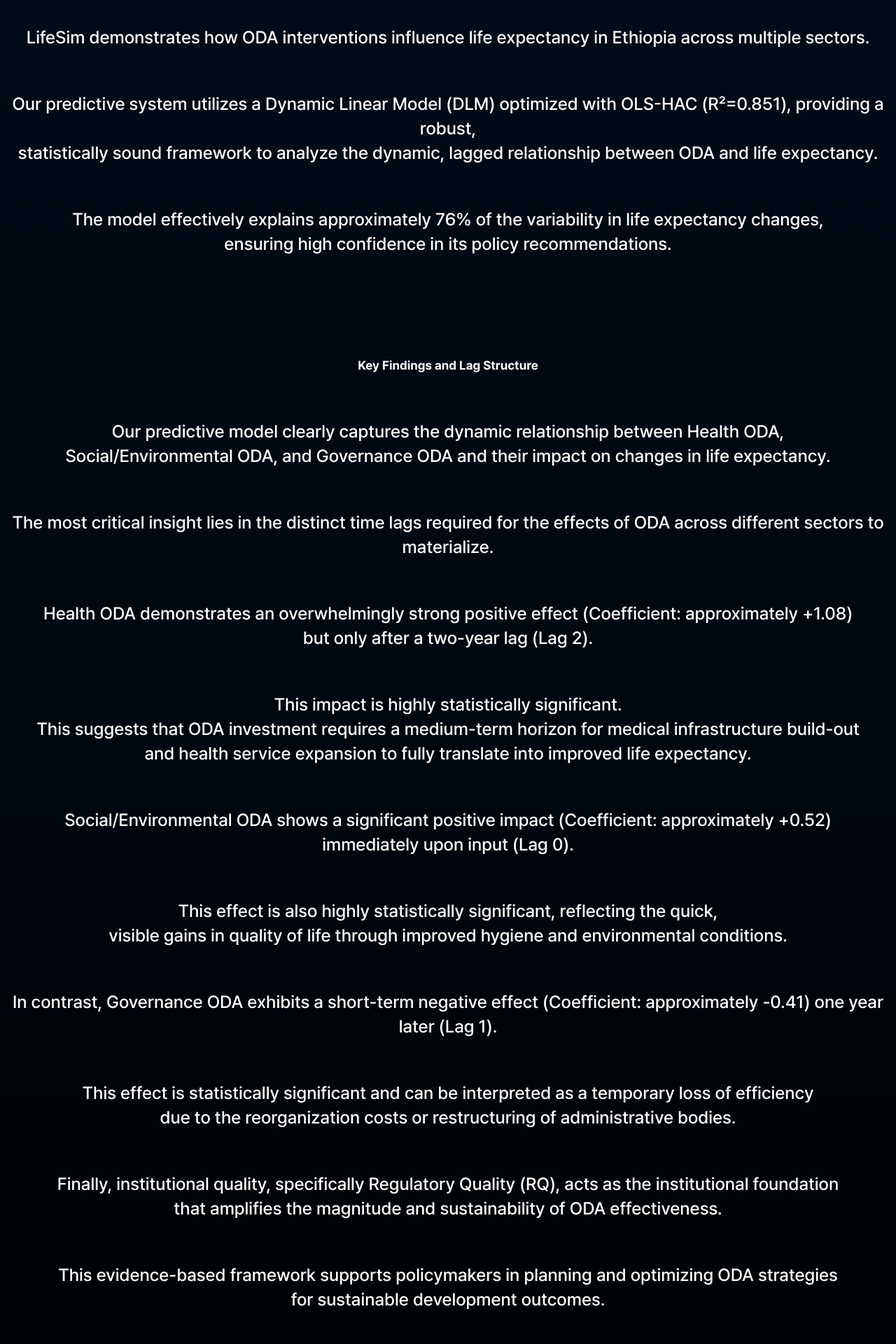
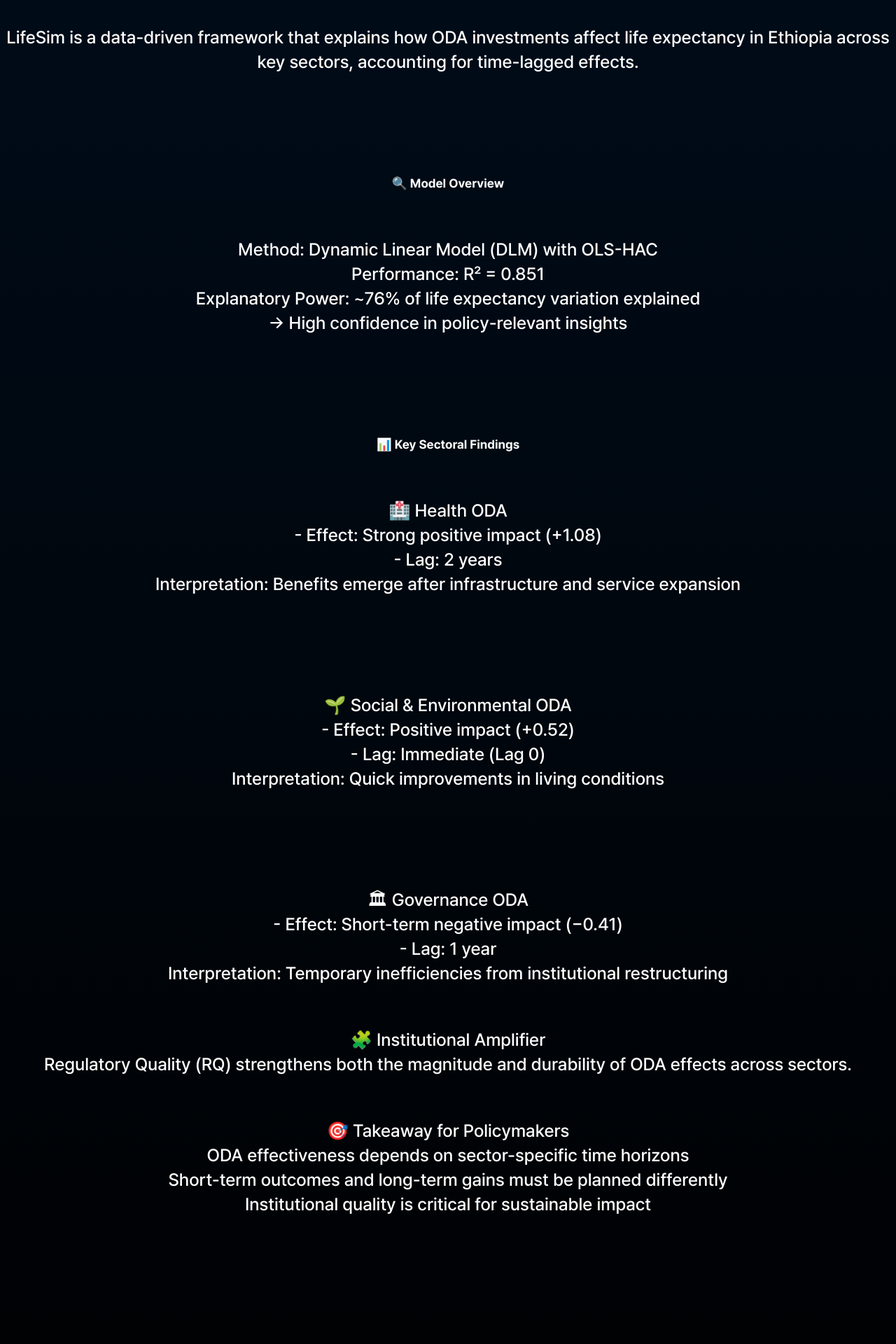
Before and after one commit to hxxee/CYClone-UNDP-ODA-Project, a React (Create React App) app: page /project in a window 1280 px wide. Shown: the part 3700-5620 px from the top of the page at 70% size. Built offline with nearby package versions, Linux system fonts and the light colour scheme.

Commit message:
Update the Conclusion of Project page

```diff
--- a/src/pages/Project.jsx
+++ b/src/pages/Project.jsx
@@ -186,78 +186,87 @@
       <P.Conclusion>Conclusion</P.Conclusion>
       <P.Con>
         <div style={{ fontSize: "1.1rem", fontWeight: 1000 }}>
-          LifeSim: An Evidence-Based Framework for ODA Optimization
+          LifeSim: Evidence-Based Insights for ODA Optimization
         </div>
         <div>
-          LifeSim demonstrates how ODA interventions influence life expectancy in Ethiopia across multiple sectors.
+          LifeSim is a data-driven framework that explains how ODA investments affect life expectancy in Ethiopia across key sectors, accounting for time-lagged effects.
+        </div>
+
+        <br>
+        </br>
+
+        <div style={{ fontSize: "1.1rem", fontWeight: 1000 }}>
+          🔍 Model Overview
         </div>
         <div>
-          Our predictive system utilizes a Dynamic Linear Model (DLM) optimized with OLS-HAC (R²=0.851), providing a robust,
+          Method: Dynamic Linear Model (DLM) with OLS-HAC
           <br />
-          statistically sound framework to analyze the dynamic, lagged relationship between ODA and life expectancy.
+          Performance: R² = 0.851
+          <br />
+          Explanatory Power: ~76% of life expectancy variation explained
+          <br />
+           → High confidence in policy-relevant insights
+        </div>
+
+        <br>
+        </br>
+
+        <div style={{ fontSize: "1.1rem", fontWeight: 1000 }}>
+          📊 Key Sectoral Findings
         </div>
         <div>
-          The model effectively explains approximately 76% of the variability in life expectancy changes,
+          🏥 Health ODA
           <br />
-          ensuring high confidence in its policy recommendations.
+          - Effect: Strong positive impact (+1.08)
+          <br />
+          - Lag: 2 years
+          <br />
+          Interpretation: Benefits emerge after infrastructure and service expansion
         </div>
+
         <br>
         </br>
-        <div style={{ fontSize: "1.1rem", fontWeight: 1000 }}>
-          Key Findings and Lag Structure
-        </div>
+
         <div>
-          Our predictive model clearly captures the dynamic relationship between Health ODA,
+          🌱 Social & Environmental ODA
           <br />
-          Social/Environmental ODA, and Governance ODA and their impact on changes in life expectancy.
-        </div>
-        <div>
-          The most critical insight lies in the distinct time lags required for the effects of ODA across different sectors to materialize.
-        </div>
-        <div>
-          Health ODA demonstrates an overwhelmingly strong positive effect (Coefficient: approximately +1.08)
+          - Effect: Positive impact (+0.52)
           <br />
-          but only after a two-year lag (Lag 2).
-        </div>
-        <div>
-        This impact is highly statistically significant.
+          - Lag: Immediate (Lag 0)
           <br />
-        This suggests that ODA investment requires a medium-term horizon for medical infrastructure build-out
-          <br />
-          and health service expansion to fully translate into improved life expectancy.
-        </div>
-        <div>
-          Social/Environmental ODA shows a significant positive impact (Coefficient: approximately +0.52)
-          <br />
-          immediately upon input (Lag 0).
-        </div>
-        <div>
-          This effect is also highly statistically significant, reflecting the quick,
-          <br />
-          visible gains in quality of life through improved hygiene and environmental conditions.
-        </div>
-        <div>
-          In contrast, Governance ODA exhibits a short-term negative effect (Coefficient: approximately -0.41) one year later (Lag 1).
-        </div>
-        <div>
-          This effect is statistically significant and can be interpreted as a temporary loss of efficiency
-          <br />
-          due to the reorganization costs or restructuring of administrative bodies.
-        </div>
-        <div>
-          Finally, institutional quality, specifically Regulatory Quality (RQ), acts as the institutional foundation
-          <br />
-          that amplifies the magnitude and sustainability of ODA effectiveness.
-        </div>
-        <div>
-          This evidence-based framework supports policymakers in planning and optimizing ODA strategies
-          <br />
-          for sustainable development outcomes.
+          Interpretation: Quick improvements in living conditions
         </div>
 
+        <br>
+        </br>
+
+        <div>
+          🏛 Governance ODA
+          <br />
+          - Effect: Short-term negative impact (−0.41)
+          <br />
+          - Lag: 1 year
+          <br />
+          Interpretation: Temporary inefficiencies from institutional restructuring
+        </div>
+
+        <div>
+        🧩 Institutional Amplifier
+          <br />
+          Regulatory Quality (RQ) strengthens both the magnitude and durability of ODA effects across sectors.
+        </div>
+
+        <div>
+        🎯 Takeaway for Policymakers
+          <br />
+          ODA effectiveness depends on sector-specific time horizons
+          <br />
+          Short-term outcomes and long-term gains must be planned differently
+          <br />
+          Institutional quality is critical for sustainable impact
+        </div>
 
       </P.Con>
-
 
 
 
```
